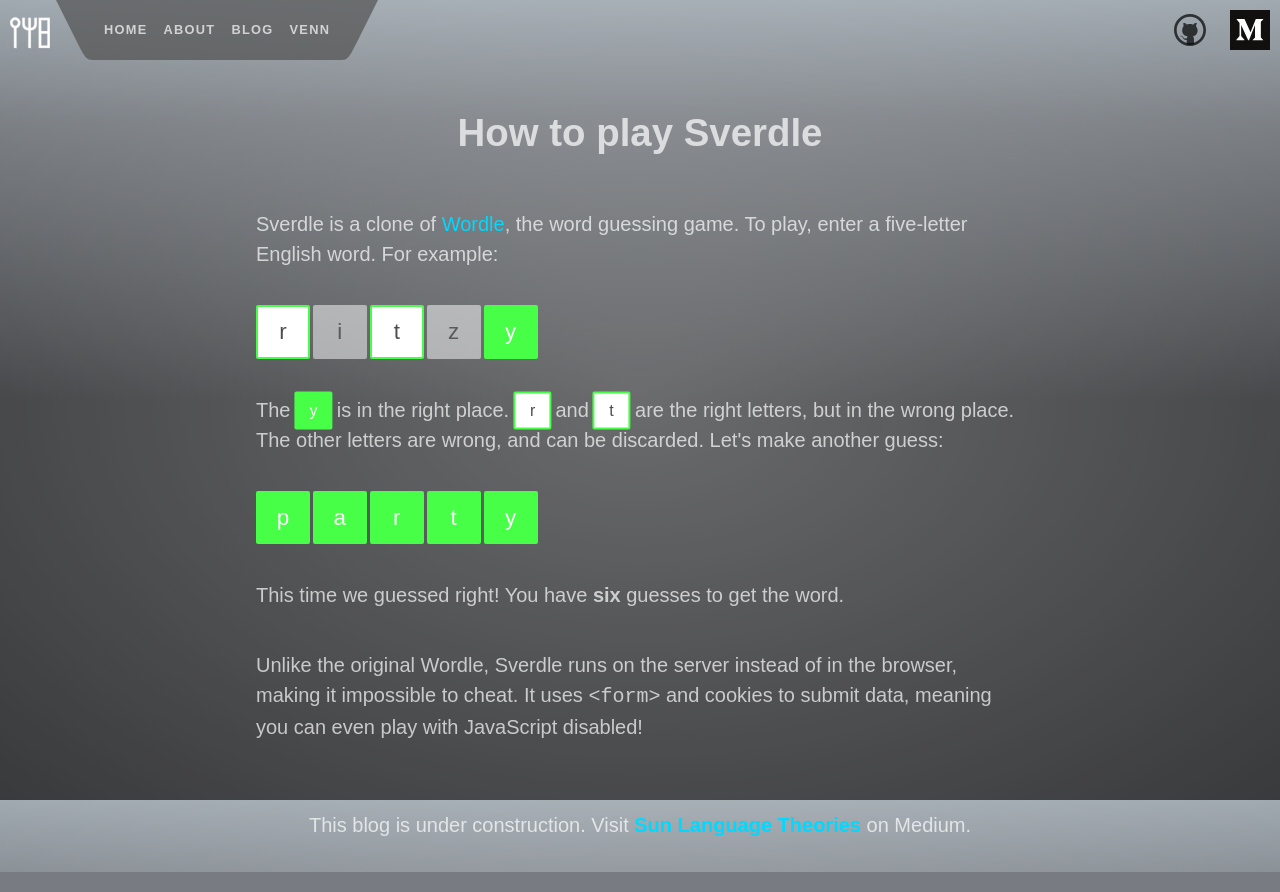
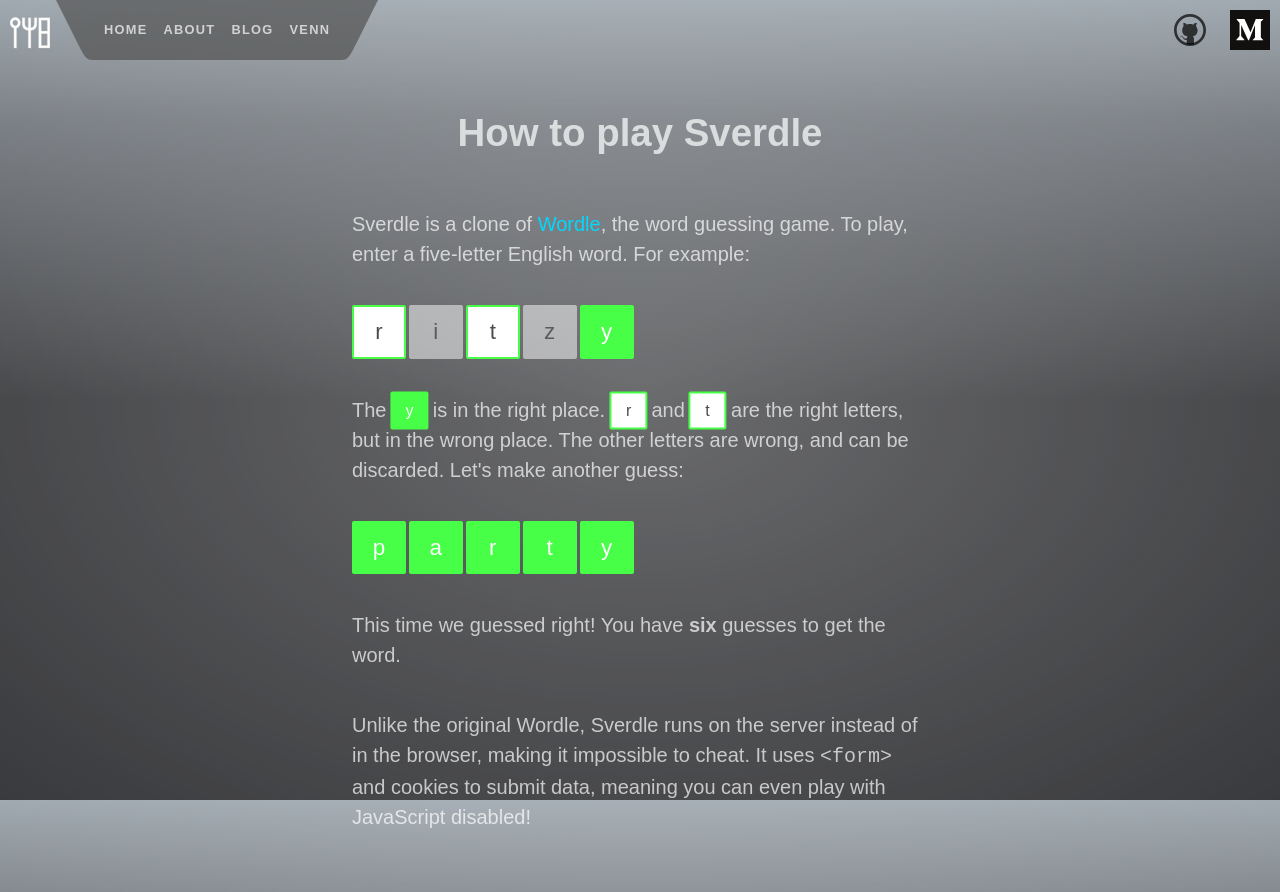
Before and after one commit to kebuhcah/sveltekit-website, a SvelteKit app: page /sverdle/how-to-play in a window 1280 px wide. Built offline with nearby package versions, Linux system fonts and the light colour scheme.

Commit message:
Wrap blog post in text-column div + other minor adjustments.

```diff
--- a/src/lib/assets/scss/global.scss
+++ b/src/lib/assets/scss/global.scss
@@ -83,7 +83,7 @@
 
 .text-column {
 	display: flex;
-	max-width: 48rem;
+	max-width: 36rem;
 	flex: 0.6;
 	flex-direction: column;
 	justify-content: center;
--- a/src/routes/+layout.svelte
+++ b/src/routes/+layout.svelte
@@ -35,7 +35,7 @@
 	</main>
 
 	<footer>
-		<p>This blog is under construction. Visit <a href="https://medium.com/sunlanguagetheories" target="_blank">Sun Language Theories</a> on Medium.</p>
+
 	</footer>
 </div>
 
```
Also changed, not shown: src/routes/blog/[...post]/+page.svelte (+9 -5 lines).
